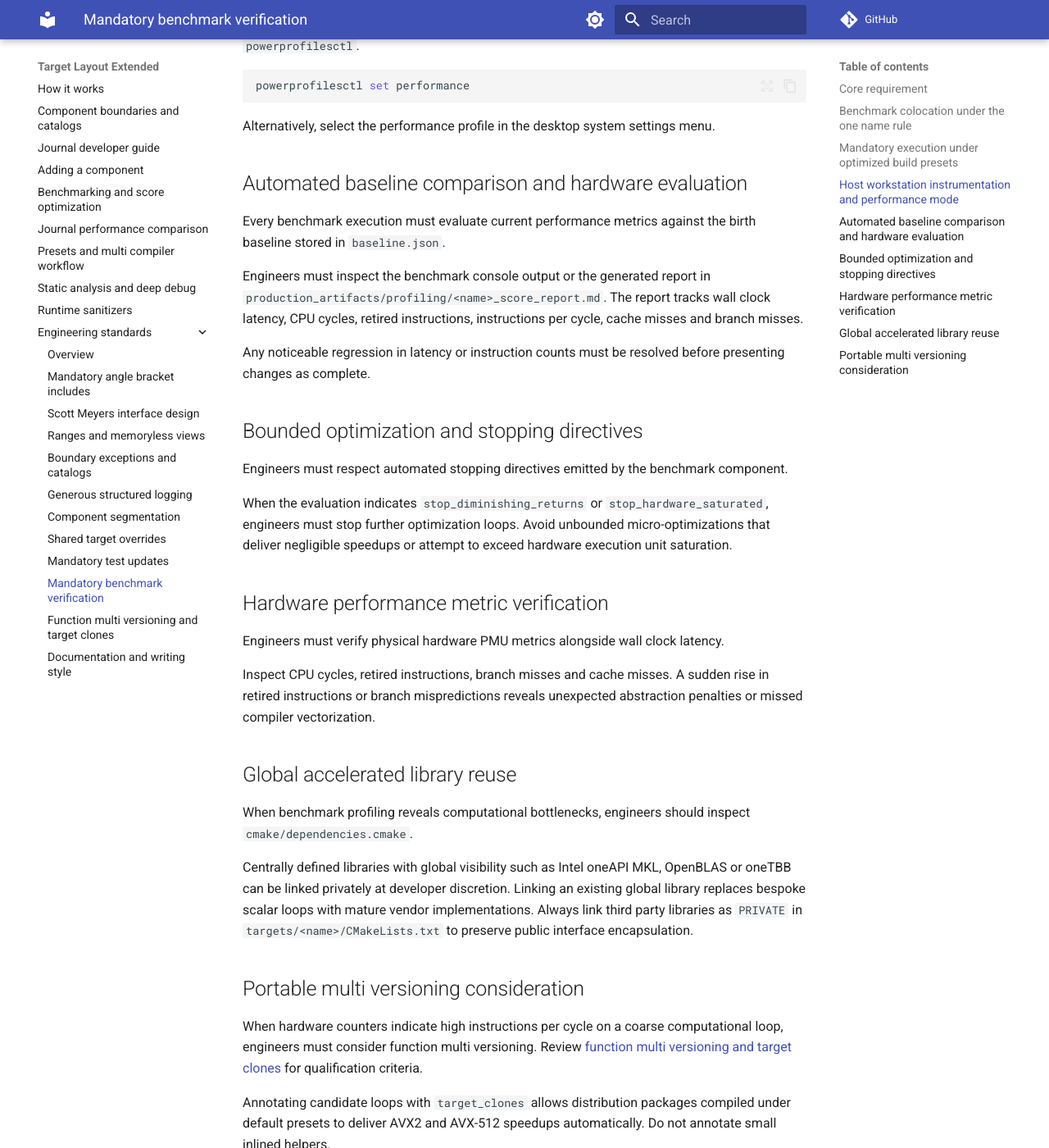
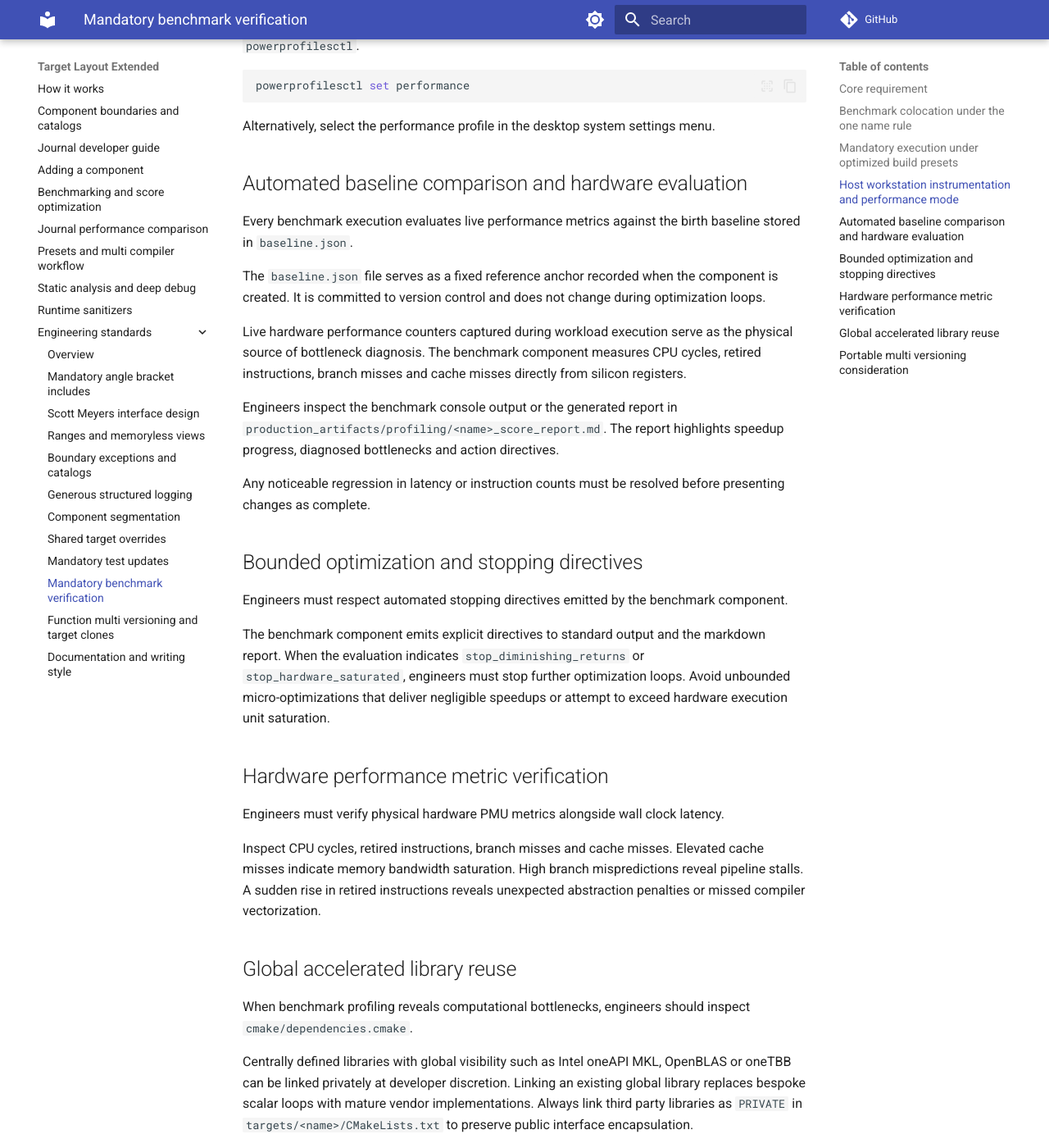
Before and after one commit to JeffKarling/Target_Layout_Extended, an MkDocs documentation site: the page built from Documentation/standards/mandatory_benchmark_verification.md, in a window 1280 px wide and 1400 px high, scrolled down 1310 px. Shown: the whole window at 82% size. Built offline with MkDocs 1.6.1 and Material for MkDocs 9.7.7, drawn with Linux system fonts in a browser that asks for light colours; comment, search, counter and statistics services are not loaded.

Commit message:
docs: clarify benchmark baseline persistence and live PMU bottleneck origins

```diff
--- a/Documentation/standards/mandatory_benchmark_verification.md
+++ b/Documentation/standards/mandatory_benchmark_verification.md
@@ -42,9 +42,13 @@ Alternatively, select the performance profile in the desktop system settings men
 
 ## Automated baseline comparison and hardware evaluation
 
-Every benchmark execution must evaluate current performance metrics against the birth baseline stored in `baseline.json`.
+Every benchmark execution evaluates live performance metrics against the birth baseline stored in `baseline.json`.
 
-Engineers must inspect the benchmark console output or the generated report in `production_artifacts/profiling/<name>_score_report.md`. The report tracks wall clock latency, CPU cycles, retired instructions, instructions per cycle, cache misses and branch misses.
+The `baseline.json` file serves as a fixed reference anchor recorded when the component is created. It is committed to version control and does not change during optimization loops.
+
+Live hardware performance counters captured during workload execution serve as the physical source of bottleneck diagnosis. The benchmark component measures CPU cycles, retired instructions, branch misses and cache misses directly from silicon registers.
+
+Engineers inspect the benchmark console output or the generated report in `production_artifacts/profiling/<name>_score_report.md`. The report highlights speedup progress, diagnosed bottlenecks and action directives.
 
 Any noticeable regression in latency or instruction counts must be resolved before presenting changes as complete.
 
@@ -52,13 +56,13 @@ Any noticeable regression in latency or instruction counts must be resolved befo
 
 Engineers must respect automated stopping directives emitted by the benchmark component.
 
-When the evaluation indicates `stop_diminishing_returns` or `stop_hardware_saturated`, engineers must stop further optimization loops. Avoid unbounded micro-optimizations that deliver negligible speedups or attempt to exceed hardware execution unit saturation.
+The benchmark component emits explicit directives to standard output and the markdown report. When the evaluation indicates `stop_diminishing_returns` or `stop_hardware_saturated`, engineers must stop further optimization loops. Avoid unbounded micro-optimizations that deliver negligible speedups or attempt to exceed hardware execution unit saturation.
 
 ## Hardware performance metric verification
 
 Engineers must verify physical hardware PMU metrics alongside wall clock latency.
 
-Inspect CPU cycles, retired instructions, branch misses and cache misses. A sudden rise in retired instructions or branch mispredictions reveals unexpected abstraction penalties or missed compiler vectorization.
+Inspect CPU cycles, retired instructions, branch misses and cache misses. Elevated cache misses indicate memory bandwidth saturation. High branch mispredictions reveal pipeline stalls. A sudden rise in retired instructions reveals unexpected abstraction penalties or missed compiler vectorization.
 
 ## Global accelerated library reuse
 
```
Also changed, not shown: Documentation/benchmarking_and_profiling.md (+2 -2 lines).
